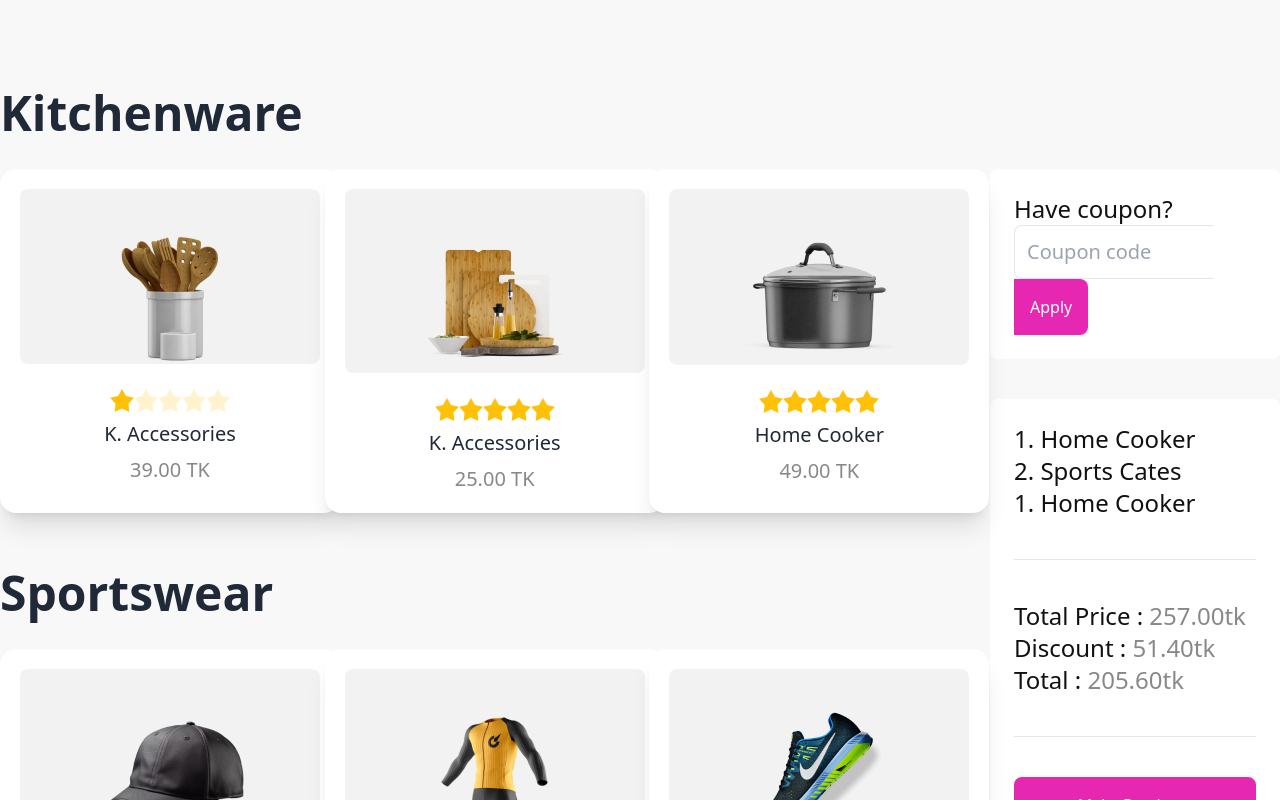
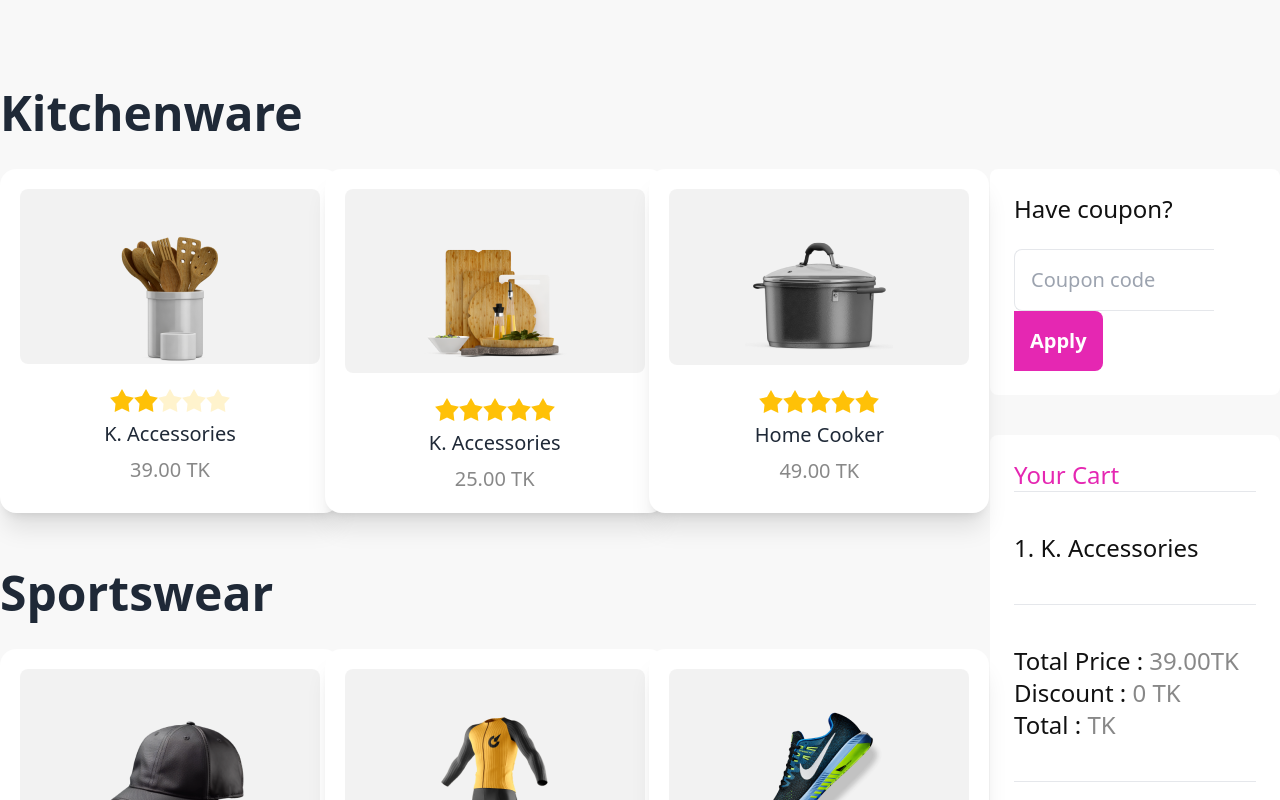
Before and after one commit to ferdousdevloper/summer-sale-landing-page-project, a plain HTML site: page index.html in a window 1280 px wide. Both pictures are taken after a click on the radio button 122 px from the left and 1243 px from the top of the page. Shown: the part 843-1643 px from the top of the page. Drawn offline with nearby package versions, Linux system fonts and the light colour scheme.

Commit message:
almost complete

```diff
--- a/index.html
+++ b/index.html
@@ -48,7 +48,7 @@
                     <!-- flex -->
                     <div>
                         <span class="text-[#111] text-2xl font-medium mr-4">Use Promo Code</span>
-                        <input class="bg-[#E527B2] rounded-lg w-40 h-14 border-0" type="text">
+                        <button class="bg-[#E527B2] rounded-lg w-40 h-14 border-0 text-white text-2xl font-bold">SELL200</button>
                     </div>
                 </div>
 
@@ -75,7 +75,8 @@
                                     <!-- Rating -->
                                     <div class="rating justify-center mt-6">
                                         <input type="radio" name="rating-2" class="mask mask-star-2 bg-[#FFC107]" />
-                                        <input type="radio" name="rating-2" class="mask mask-star-2 bg-[#FFC107]" checked />
+                                        <input type="radio" name="rating-2" class="mask mask-star-2 bg-[#FFC107]"
+                                            checked />
                                         <input type="radio" name="rating-2" class="mask mask-star-2 bg-[#FFC107]" />
                                         <input type="radio" name="rating-2" class="mask mask-star-2 bg-[#FFC107]" />
                                         <input type="radio" name="rating-2" class="mask mask-star-2 bg-[#FFC107]" />
@@ -93,7 +94,8 @@
                                     <!-- Rating -->
                                     <div class="rating justify-center mt-6">
                                         <input type="radio" name="rating-2" class="mask mask-star-2 bg-[#FFC107]" />
-                                        <input type="radio" name="rating-2" class="mask mask-star-2 bg-[#FFC107]" checked />
+                                        <input type="radio" name="rating-2" class="mask mask-star-2 bg-[#FFC107]"
+                                            checked />
                                         <input type="radio" name="rating-2" class="mask mask-star-2 bg-[#FFC107]" />
                                         <input type="radio" name="rating-2" class="mask mask-star-2 bg-[#FFC107]" />
                                         <input type="radio" name="rating-2" class="mask mask-star-2 bg-[#FFC107]" />
@@ -111,7 +113,8 @@
                                     <!-- Rating -->
                                     <div class="rating justify-center mt-6">
                                         <input type="radio" name="rating-2" class="mask mask-star-2 bg-[#FFC107]" />
-                                        <input type="radio" name="rating-2" class="mask mask-star-2 bg-[#FFC107]" checked />
+                                        <input type="radio" name="rating-2" class="mask mask-star-2 bg-[#FFC107]"
+                                            checked />
                                         <input type="radio" name="rating-2" class="mask mask-star-2 bg-[#FFC107]" />
                                         <input type="radio" name="rating-2" class="mask mask-star-2 bg-[#FFC107]" />
                                         <input type="radio" name="rating-2" class="mask mask-star-2 bg-[#FFC107]" />
@@ -137,7 +140,8 @@
                                     <!-- Rating -->
                                     <div class="rating justify-center mt-6">
                                         <input type="radio" name="rating-2" class="mask mask-star-2 bg-[#FFC107]" />
-                                        <input type="radio" name="rating-2" class="mask mask-star-2 bg-[#FFC107]" checked />
+                                        <input type="radio" name="rating-2" class="mask mask-star-2 bg-[#FFC107]"
+                                            checked />
                                         <input type="radio" name="rating-2" class="mask mask-star-2 bg-[#FFC107]" />
                                         <input type="radio" name="rating-2" class="mask mask-star-2 bg-[#FFC107]" />
                                         <input type="radio" name="rating-2" class="mask mask-star-2 bg-[#FFC107]" />
@@ -155,7 +159,8 @@
                                     <!-- Rating -->
                                     <div class="rating justify-center mt-6">
                                         <input type="radio" name="rating-2" class="mask mask-star-2 bg-[#FFC107]" />
-                                        <input type="radio" name="rating-2" class="mask mask-star-2 bg-[#FFC107]" checked />
+                                        <input type="radio" name="rating-2" class="mask mask-star-2 bg-[#FFC107]"
+                                            checked />
                                         <input type="radio" name="rating-2" class="mask mask-star-2 bg-[#FFC107]" />
                                         <input type="radio" name="rating-2" class="mask mask-star-2 bg-[#FFC107]" />
                                         <input type="radio" name="rating-2" class="mask mask-star-2 bg-[#FFC107]" />
@@ -173,7 +178,8 @@
                                     <!-- Rating -->
                                     <div class="rating justify-center mt-6">
                                         <input type="radio" name="rating-2" class="mask mask-star-2 bg-[#FFC107]" />
-                                        <input type="radio" name="rating-2" class="mask mask-star-2 bg-[#FFC107]" checked />
+                                        <input type="radio" name="rating-2" class="mask mask-star-2 bg-[#FFC107]"
+                                            checked />
                                         <input type="radio" name="rating-2" class="mask mask-star-2 bg-[#FFC107]" />
                                         <input type="radio" name="rating-2" class="mask mask-star-2 bg-[#FFC107]" />
                                         <input type="radio" name="rating-2" class="mask mask-star-2 bg-[#FFC107]" />
@@ -199,7 +205,8 @@
                                     <!-- Rating -->
                                     <div class="rating justify-center mt-6">
                                         <input type="radio" name="rating-2" class="mask mask-star-2 bg-[#FFC107]" />
-                                        <input type="radio" name="rating-2" class="mask mask-star-2 bg-[#FFC107]" checked />
+                                        <input type="radio" name="rating-2" class="mask mask-star-2 bg-[#FFC107]"
+                                            checked />
                                         <input type="radio" name="rating-2" class="mask mask-star-2 bg-[#FFC107]" />
                                         <input type="radio" name="rating-2" class="mask mask-star-2 bg-[#FFC107]" />
                                         <input type="radio" name="rating-2" class="mask mask-star-2 bg-[#FFC107]" />
@@ -217,7 +224,8 @@
                                     <!-- Rating -->
                                     <div class="rating justify-center mt-6">
                                         <input type="radio" name="rating-2" class="mask mask-star-2 bg-[#FFC107]" />
-                                        <input type="radio" name="rating-2" class="mask mask-star-2 bg-[#FFC107]" checked />
+                                        <input type="radio" name="rating-2" class="mask mask-star-2 bg-[#FFC107]"
+                                            checked />
                                         <input type="radio" name="rating-2" class="mask mask-star-2 bg-[#FFC107]" />
                                         <input type="radio" name="rating-2" class="mask mask-star-2 bg-[#FFC107]" />
                                         <input type="radio" name="rating-2" class="mask mask-star-2 bg-[#FFC107]" />
@@ -235,7 +243,8 @@
                                     <!-- Rating -->
                                     <div class="rating justify-center mt-6">
                                         <input type="radio" name="rating-2" class="mask mask-star-2 bg-[#FFC107]" />
-                                        <input type="radio" name="rating-2" class="mask mask-star-2 bg-[#FFC107]" checked />
+                                        <input type="radio" name="rating-2" class="mask mask-star-2 bg-[#FFC107]"
+                                            checked />
                                         <input type="radio" name="rating-2" class="mask mask-star-2 bg-[#FFC107]" />
                                         <input type="radio" name="rating-2" class="mask mask-star-2 bg-[#FFC107]" />
                                         <input type="radio" name="rating-2" class="mask mask-star-2 bg-[#FFC107]" />
@@ -255,20 +264,25 @@
 
                 <div class=" mt-20">
                     <div class="p-6 bg-white rounded-lg mb-6">
-                        <h3 class="text-[#111] text-2xl font-medium">Have coupon?</h3>
-                        <input class="text-xl p-3 border-l border-t border-b rounded-l-lg max-w-[200px]" type="text" placeholder="Coupon code">
-                        <button class="bg-[#E527B2] text-white p-4 rounded-r-lg">Apply</button>
+                        <h3 class="text-[#111] text-2xl font-medium mb-6">Have coupon?</h3>
+                        <input id="input-field" class="text-xl p-4 border-l border-t border-b rounded-l-lg max-w-[200px]" type="text"
+                            placeholder="Coupon code">
+                        <button id="apply" class="bg-[#E527B2] text-white text-xl font-semibold p-4 rounded-r-lg">Apply</button>
                     </div>
-                    <div class="mt-10 p-6 bg-white rounded-lg">
-                        <h3 class="text-[#111] text-2xl font-medium">1. Home Cooker</h3>
-                        <h3 class="text-[#111] text-2xl font-medium">2. Sports Cates</h3>
-                        <h3 class="text-[#111] text-2xl font-medium mb-10">1. Home Cooker</h3>
+                    <div  class="mt-10 p-6 bg-white rounded-lg">
+                        <div id="title-container" class="text-[#111] text-2xl font-medium">
+                            <h1 class="text-[#E527B2]">Your Cart</h1>
+                            <hr class="mb-10">
+                        </div>
+                        <hr class="mt-10">
+                        <h3 class="text-[#111] text-2xl font-medium mt-10">Total Price : <span id="total-price"
+                                class="text-[#11111180]">0</span><span class="text-[#11111180]">TK</span></h3>
+                        <h3 class="text-[#111] text-2xl font-medium">Discount : <span id="discount-price"
+                                class="text-[#11111180]">0</span> <span class="text-[#11111180]">TK</span></h3>
+                        <h3 class="text-[#111] text-2xl font-medium mb-10">Total : <span id="restTotal"
+                                class="text-[#11111180]"><span class="text-[#11111180]">TK</span></span></h3>
                         <hr>
-                        <h3 class="text-[#111] text-2xl font-medium mt-10">Total Price : <span class="text-[#11111180]">257.00tk</span></h3>
-                        <h3 class="text-[#111] text-2xl font-medium">Discount : <span class="text-[#11111180]">51.40tk</span></h3>
-                        <h3 class="text-[#111] text-2xl font-medium mb-10">Total : <span class="text-[#11111180]">205.60tk</span></h3>
-                        <hr>
-                        <button  class="bg-[#E527B2] text-white p-4 rounded-lg w-full mt-10">Make Purchase</button>
+                        <button class="bg-[#E527B2] text-white p-4 text-xl font-semibold rounded-lg w-full mt-10">Make Purchase</button>
                     </div>
 
                 </div>
@@ -277,6 +291,11 @@
 
     </main>
 
+
+
+
+    <script src="script/script.js"></script>
+    <script src="script/index.js"></script>
 </body>
 
 </html>
--- /dev/null
+++ b/script/index.js
@@ -0,0 +1,71 @@
+// console.log('connected')
+
+
+let titleCount = 1;
+let totalPrice = 0;
+const cards = document.querySelectorAll(".card");
+
+
+for (let index = 0; index < cards.length; index++) {
+    const card = cards[index];
+
+    card.addEventListener("click", function () {
+
+
+        // get the title
+        const title = card.querySelector("h2").innerText;
+
+        const price = parseFloat(card.querySelector("p").innerText.split(" ")[0]);
+
+
+
+
+        const titleContainer = document.getElementById('title-container');
+
+
+        const h3 = document.createElement("h3");
+        h3.innerText = titleCount + ". " + title;
+
+        titleContainer.appendChild(h3);
+        titleCount++;
+
+        totalPrice += price;
+        console.log(totalPrice)
+
+        document.getElementById('total-price').innerText = totalPrice.toFixed(2);
+
+
+    })
+}
+
+const btn = document.getElementById('apply');
+btn.addEventListener('click', function () {
+
+    const couponElement = document.getElementById('input-field').value;
+    console.log(couponElement);
+
+    const couponCode = couponElement.split(" ").join("").toUpperCase();
+
+    console.log(couponCode);
+
+    if (totalPrice >= 200) {
+        if (couponCode === "SELL200") {
+            const discountElement = document.getElementById('discount-price');
+            const discountAmount = totalPrice * 0.2;
+            discountElement.innerText = discountAmount.toFixed(2);
+
+            const restTotal = document.getElementById('restTotal');
+            restTotal.innerText = totalPrice - discountAmount.toFixed(2);
+
+            document.getElementById('input-field').value = "";
+
+        } else {
+            alert('Invalid Coupon');
+            document.getElementById('input-field').value = "";
+        }
+    } else {
+        alert('Please Buy upto 200 tk for get this offer');
+        document.getElementById('input-field').value = "";
+    }
+
+})
```
Also changed, not shown: script/script.js (added).
